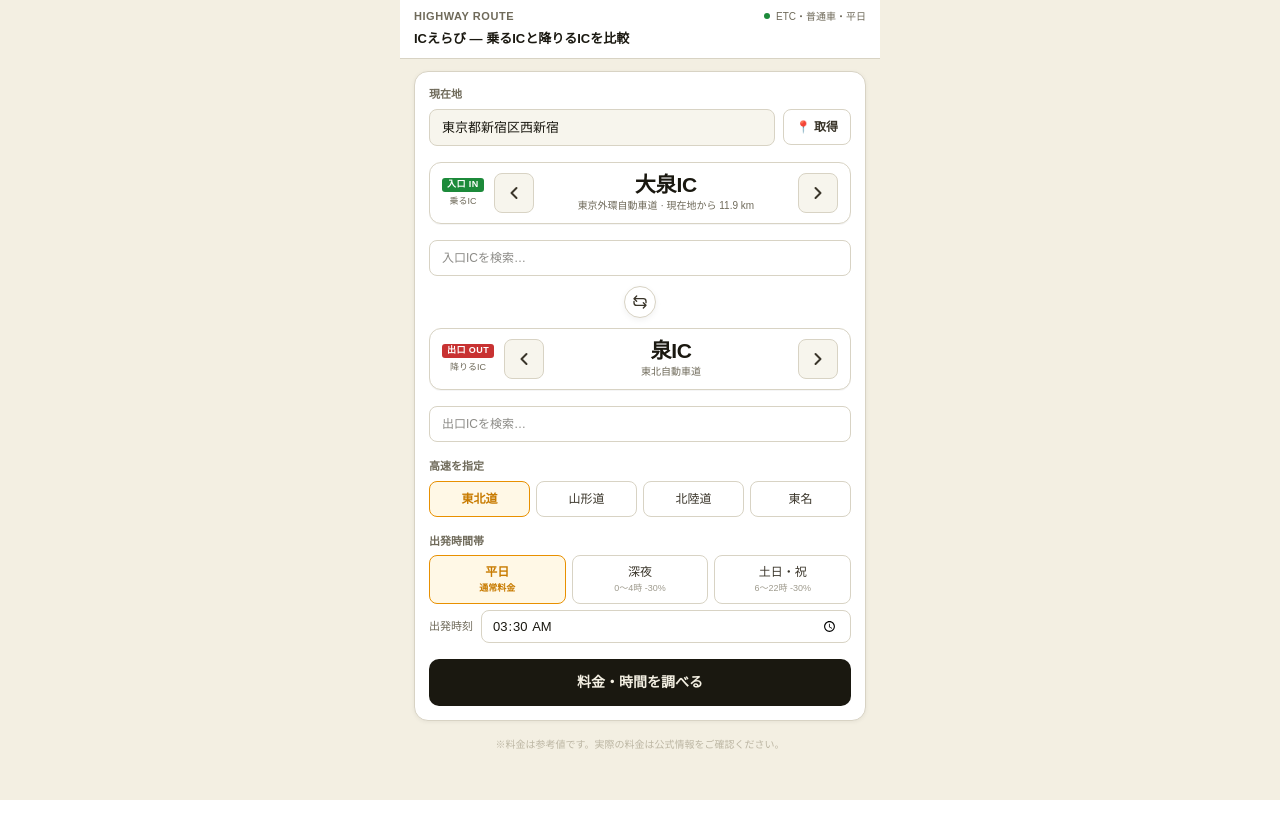
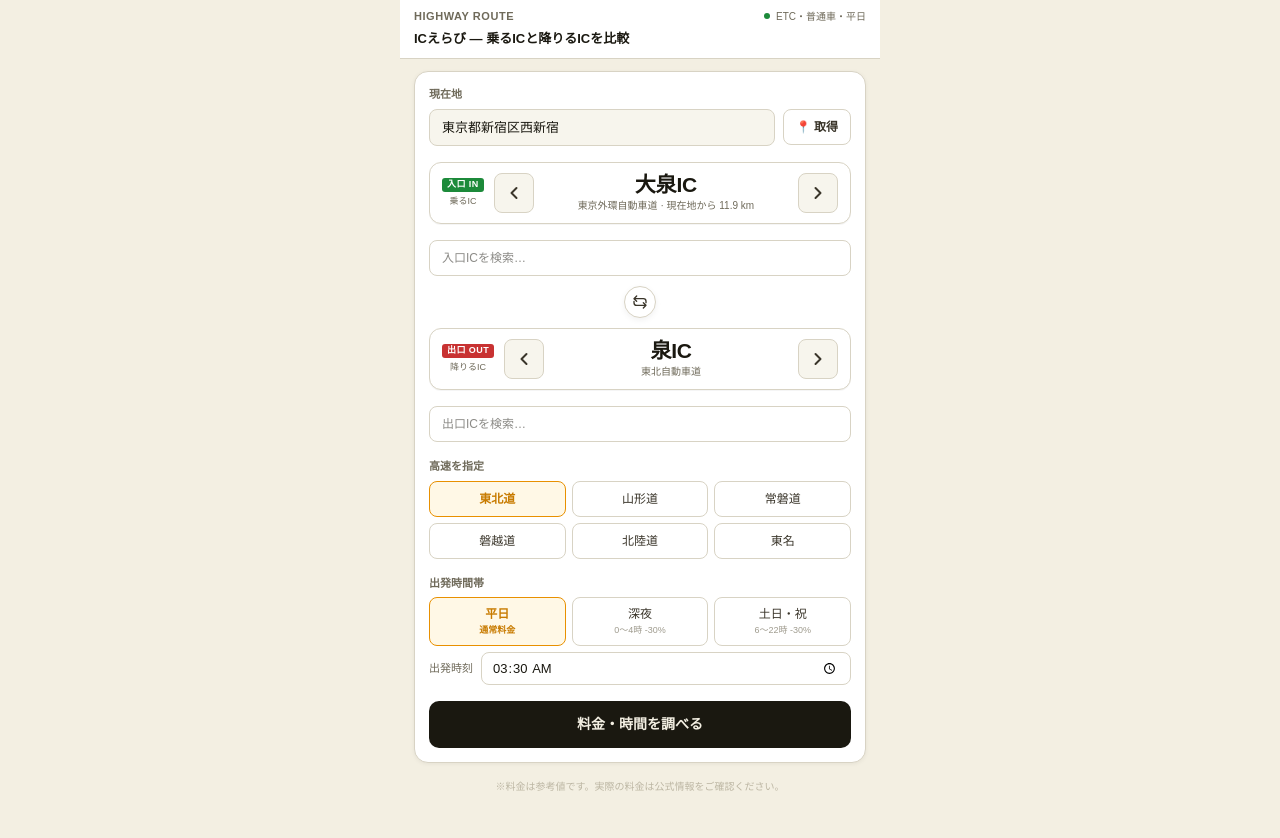
Before and after one commit to gigacchi/ic-erabi, a Next.js app: page / in a window 1280 px wide. Shown: the top 838 px of the page. Before the commit the page ends 800 px from the top, so only its background shows below. Built offline with nearby package versions, Linux system fonts and the light colour scheme.

Commit message:
Add 常磐道 and 磐越道 buttons to highway selector
- Add joban → 常磐道 (defaults to いわき中央IC)
- Add banetsu → 磐越道 (defaults to 会津若松IC)
- Wrap to 2 rows with flex-basis 33.333% for 6 buttons

Co-Authored-By: Claude Sonnet 4.6 <noreply@anthropic.com>

```diff
--- a/components/SearchForm.tsx
+++ b/components/SearchForm.tsx
@@ -16,10 +16,12 @@ const DEFAULT_ORIGIN = {
   address: '東京都新宿区西新宿',
 };
 
-// 固定の高速ボタン（3路線のみ）
+// 固定の高速ボタン
 const HIGHWAY_BUTTONS = [
   { roadId: 'tohoku',    label: '東北道', defaultExitIcId: 'tohoku_izumi' },
   { roadId: 'yamagata',  label: '山形道', defaultExitIcId: 'yamagata_yamagata_zao' },
+  { roadId: 'joban',     label: '常磐道', defaultExitIcId: 'joban_iwaki_chuo' },
+  { roadId: 'banetsu',   label: '磐越道', defaultExitIcId: 'banetsu_aizu_wakamatsu' },
   { roadId: 'hokuriku',  label: '北陸道', defaultExitIcId: 'hokuriku_sanjo_tsubame' },
   { roadId: 'tomei',     label: '東名',   defaultExitIcId: 'tomei_numazu' },
 ] as const;
@@ -372,10 +374,10 @@ export default function SearchForm({ onSearch, loading }: SearchFormProps) {
         )}
       </div>
 
-      {/* 高速を指定（固定3路線）— 出口OUTの下 */}
+      {/* 高速を指定 — 出口OUTの下 */}
       <div>
         <div style={{ fontSize: 11, fontWeight: 600, color: '#6f6a5a', marginBottom: 6 }}>高速を指定</div>
-        <div style={{ display: 'flex', gap: 6 }}>
+        <div style={{ display: 'flex', flexWrap: 'wrap', gap: 6 }}>
           {HIGHWAY_BUTTONS.map(({ roadId, label, defaultExitIcId }) => {
             const isSelected = selectedRoadId === roadId;
             return (
@@ -384,7 +386,8 @@ export default function SearchForm({ onSearch, loading }: SearchFormProps) {
                 type="button"
                 onClick={() => handleHighwaySelect(roadId, defaultExitIcId)}
                 style={{
-                  flex: 1,
+                  flex: '1 1 calc(33.333% - 4px)',
+                  minWidth: 80,
                   padding: '8px 4px',
                   fontSize: 12, fontWeight: isSelected ? 700 : 500,
                   borderRadius: 8,
```
